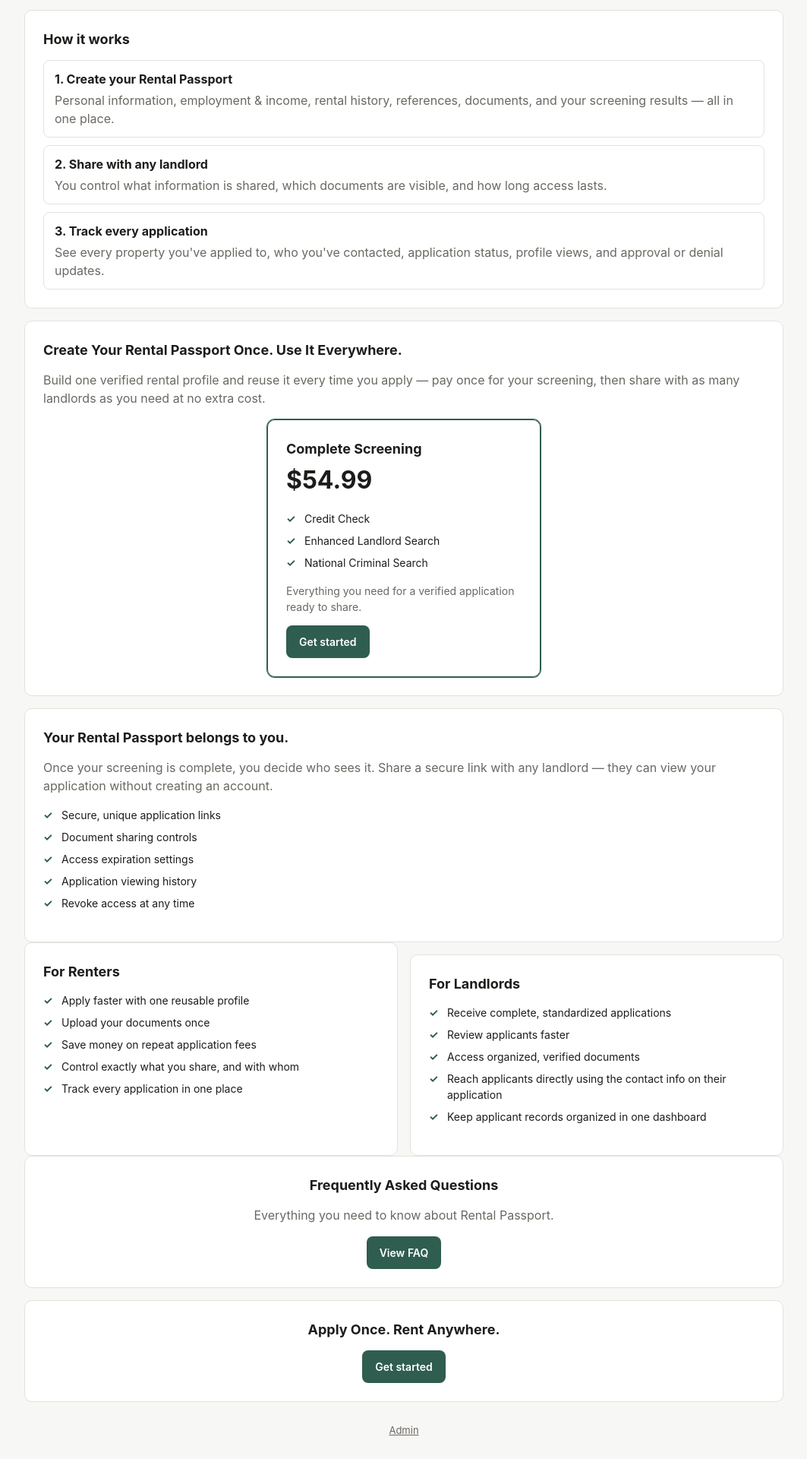
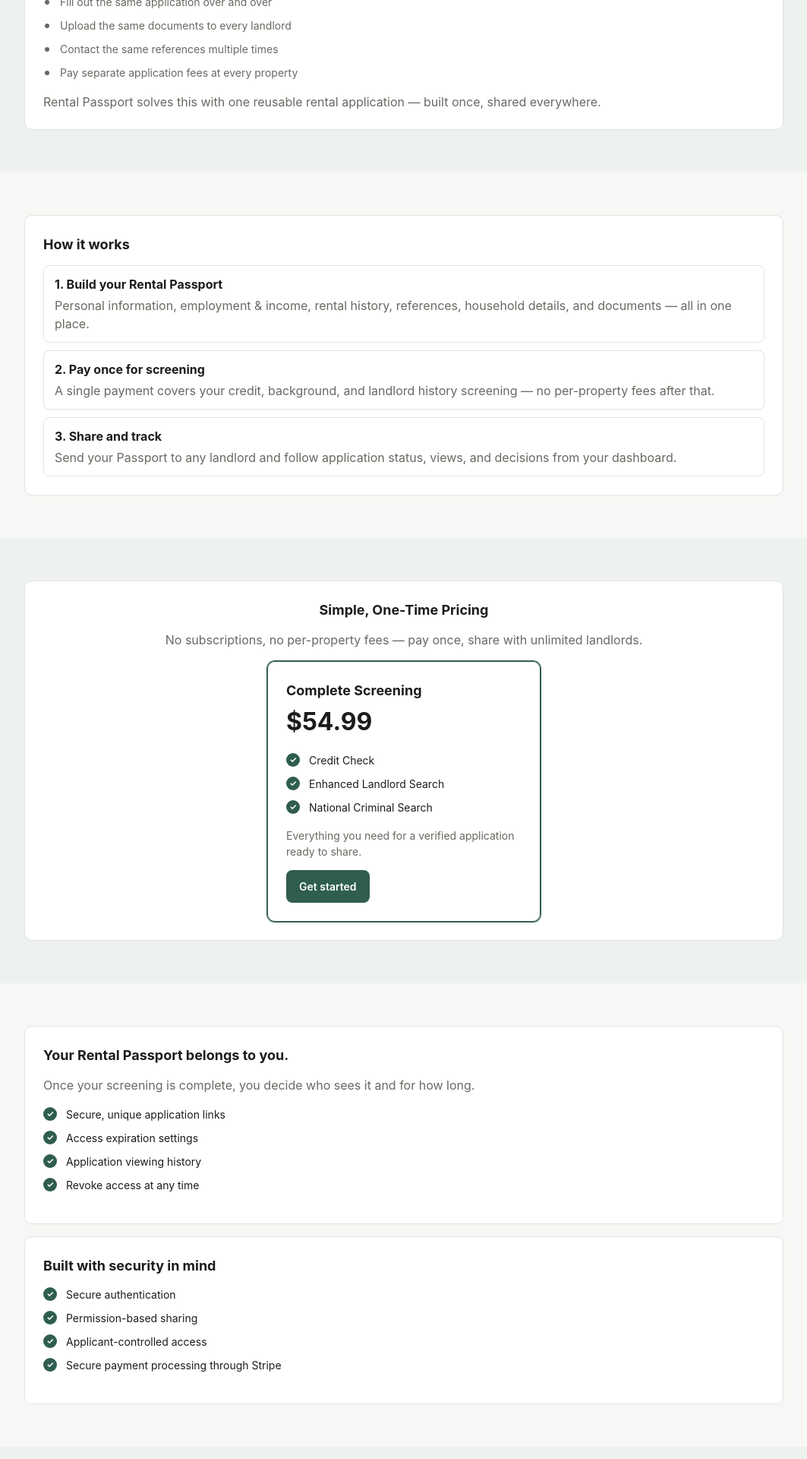
Before and after one commit to Pristinepropertysllc-source/rental-passport, a Next.js app: page / in a window 1280 px wide. Shown: the part 620-2540 px from the top of the page at 76% size, without its empty margins (108-1171 px from the left). Built offline with nearby package versions, Linux system fonts and the light colour scheme; no server answers.

Commit message:
Redesign landing page: section bands, icon lists, landlord CTA, legal pages, reduced repetition

```diff
--- a/app/globals.css
+++ b/app/globals.css
@@ -9,6 +9,7 @@
   --accent: #c98a4b;
   --danger: #b3423a;
   --ok: #2f6b3a;
+  --band-alt: #eef2ef;
   --radius: 10px;
 }
 
@@ -359,11 +360,11 @@ th {
   margin: 0 0 16px;
   padding: 0;
   display: grid;
-  gap: 8px;
+  gap: 10px;
 }
 
 .check-list li {
-  padding-left: 24px;
+  padding-left: 30px;
   position: relative;
   font-size: 14px;
 }
@@ -372,8 +373,84 @@ th {
   content: '✓';
   position: absolute;
   left: 0;
-  color: var(--brand);
+  top: 1px;
+  width: 18px;
+  height: 18px;
+  border-radius: 50%;
+  background: var(--brand);
+  color: #fff;
+  font-size: 11px;
   font-weight: 700;
+  line-height: 18px;
+  text-align: center;
+}
+
+/* For negative/problem framing where a green checkmark would be wrong */
+.problem-list {
+  list-style: none;
+  margin: 0 0 16px;
+  padding: 0;
+  display: grid;
+  gap: 10px;
+}
+
+.problem-list li {
+  padding-left: 22px;
+  position: relative;
+  font-size: 14px;
+  color: var(--ink-muted);
+}
+
+.problem-list li::before {
+  content: '';
+  position: absolute;
+  left: 2px;
+  top: 8px;
+  width: 6px;
+  height: 6px;
+  border-radius: 50%;
+  background: var(--ink-muted);
+}
+
+/* Landing page section bands */
+.lp-band {
+  padding: 56px 0;
+}
+
+.lp-band-alt {
+  background: var(--band-alt);
+}
+
+.landlord-cta {
+  border: 1px solid var(--brand);
+  background: var(--surface);
+  border-radius: var(--radius);
+  padding: 28px;
+  margin-top: 20px;
+  text-align: center;
+}
+
+.landlord-cta h3 {
+  margin: 0 0 8px;
+}
+
+.site-footer {
+  border-top: 1px solid var(--border);
+  padding: 28px 0;
+  text-align: center;
+}
+
+.site-footer-links {
+  display: flex;
+  justify-content: center;
+  gap: 20px;
+  flex-wrap: wrap;
+  margin-bottom: 8px;
+}
+
+.site-footer-links a {
+  font-size: 13px;
+  color: var(--ink-muted);
 }
 
 .pricing-card {
--- a/app/page.tsx
+++ b/app/page.tsx
@@ -5,14 +5,14 @@ import { redirect } from 'next/navigation';
 export default async function HomePage() {
   const user = await getCurrentUser();
   if (user) {
-    const destination =
-      user.role === 'TENANT' ? '/dashboard' : user.role === 'ADMIN' ? '/admin/tenants' : '/landlord/dashboard';
-    redirect(destination);
+    redirect(user.role === 'TENANT' ? '/dashboard' : '/landlord/dashboard');
   }
 
   return (
+    <div>
+      {/* Hero */}
+      <section className="lp-band">
         <div className="shell">
-      {/* Hero */}
           <div className="hero">
             <h1>Apply Once. Rent Anywhere.</h1>
             <p>
@@ -28,12 +28,16 @@ export default async function HomePage() {
               </Link>
             </div>
           </div>
+        </div>
+      </section>
 
       {/* Problem */}
+      <section className="lp-band lp-band-alt">
+        <div className="shell">
           <div className="card">
             <h2>The problem with renting today</h2>
             <p className="muted" style={{ marginTop: 0 }}>Right now, renters have to:</p>
-        <ul className="check-list">
+            <ul className="problem-list">
               <li>Fill out the same application over and over</li>
               <li>Upload the same documents to every landlord</li>
               <li>Contact the same references multiple times</li>
@@ -44,47 +48,55 @@ export default async function HomePage() {
               shared everywhere.
             </p>
           </div>
+        </div>
+      </section>
 
       {/* How it works */}
+      <section className="lp-band">
+        <div className="shell">
           <div className="card">
             <h2>How it works</h2>
             <div className="section-list">
               <div className="section-row" style={{ alignItems: 'flex-start' }}>
                 <div>
-              <strong>1. Create your Rental Passport</strong>
+                  <strong>1. Build your Rental Passport</strong>
                   <p className="muted" style={{ margin: '4px 0 0' }}>
                     Personal information, employment &amp; income, rental history, references,
-                documents, and your screening results &mdash; all in one place.
+                    household details, and documents &mdash; all in one place.
                   </p>
                 </div>
               </div>
               <div className="section-row" style={{ alignItems: 'flex-start' }}>
                 <div>
-              <strong>2. Share with any landlord</strong>
+                  <strong>2. Pay once for screening</strong>
                   <p className="muted" style={{ margin: '4px 0 0' }}>
-                You control what information is shared, which documents are visible, and how
-                long access lasts.
+                    A single payment covers your credit, background, and landlord history
+                    screening &mdash; no per-property fees after that.
                   </p>
                 </div>
               </div>
               <div className="section-row" style={{ alignItems: 'flex-start' }}>
                 <div>
-              <strong>3. Track every application</strong>
+                  <strong>3. Share and track</strong>
                   <p className="muted" style={{ margin: '4px 0 0' }}>
-                See every property you've applied to, who you've contacted, application
-                status, profile views, and approval or denial updates.
+                    Send your Passport to any landlord and follow application status, views, and
+                    decisions from your dashboard.
                   </p>
                 </div>
               </div>
             </div>
           </div>
+        </div>
+      </section>
 
       {/* Pricing */}
-      <div className="card" id="pricing">
-        <h2>Create Your Rental Passport Once. Use It Everywhere.</h2>
-        <p className="muted" style={{ marginTop: 0 }}>
-          Build one verified rental profile and reuse it every time you apply &mdash; pay once
-          for your screening, then share with as many landlords as you need at no extra cost.
+      <section className="lp-band lp-band-alt" id="pricing">
+        <div className="shell">
+          <div className="card">
+            <h2 style={{ textAlign: 'center' }}>Simple, One-Time Pricing</h2>
+            <p className="muted" style={{ textAlign: 'center', marginTop: 0 }}>
+              No subscriptions, no per-property fees &mdash; pay once, share with unlimited
+              landlords.
             </p>
             <div style={{ display: 'flex', justifyContent: 'center' }}>
               <div className="pricing-card pricing-card-highlight" style={{ maxWidth: 360, width: '100%' }}>
@@ -104,24 +116,40 @@ export default async function HomePage() {
               </div>
             </div>
           </div>
+        </div>
+      </section>
 
       {/* Trust and sharing */}
+      <section className="lp-band">
+        <div className="shell">
           <div className="card">
             <h2>Your Rental Passport belongs to you.</h2>
             <p className="muted" style={{ marginTop: 0 }}>
-          Once your screening is complete, you decide who sees it. Share a secure link with any
-          landlord &mdash; they can view your application without creating an account.
+              Once your screening is complete, you decide who sees it and for how long.
             </p>
             <ul className="check-list">
               <li>Secure, unique application links</li>
-          <li>Document sharing controls</li>
               <li>Access expiration settings</li>
               <li>Application viewing history</li>
               <li>Revoke access at any time</li>
             </ul>
           </div>
 
+          <div className="card">
+            <h2>Built with security in mind</h2>
+            <ul className="check-list">
+              <li>Secure authentication</li>
+              <li>Permission-based sharing</li>
+              <li>Applicant-controlled access</li>
+              <li>Secure payment processing through Stripe</li>
+            </ul>
+          </div>
+        </div>
+      </section>
+
       {/* Audience sections */}
+      <section className="lp-band lp-band-alt">
+        <div className="shell">
           <div className="grid-2">
             <div className="card">
               <h2>For Renters</h2>
@@ -145,7 +173,26 @@ export default async function HomePage() {
             </div>
           </div>
 
+          <div className="landlord-cta">
+            <h3>For Landlords &amp; Property Managers</h3>
+            <p className="muted" style={{ marginTop: 0 }}>
+              Receive organized rental applications, review applicant information, and simplify
+              your rental screening workflow.
+            </p>
+            <p className="muted" style={{ fontSize: 14 }}>
+              Send prospective applicants a direct link to apply &mdash; no back-and-forth
+              paperwork.
+            </p>
+            <Link className="btn btn-primary" href="/register">
+              For Landlords
+            </Link>
+          </div>
+        </div>
+      </section>
+
       {/* FAQ teaser */}
+      <section className="lp-band">
+        <div className="shell">
           <div className="card" style={{ textAlign: 'center' }}>
             <h2>Frequently Asked Questions</h2>
             <p className="muted" style={{ marginTop: 0 }}>
@@ -155,21 +202,36 @@ export default async function HomePage() {
               View FAQ
             </Link>
           </div>
+        </div>
+      </section>
 
+      {/* Closing CTA */}
+      <section className="lp-band lp-band-alt">
+        <div className="shell">
           <div className="card" style={{ textAlign: 'center' }}>
-        <h2>Apply Once. Rent Anywhere.</h2>
+            <h2>Ready to build your Rental Passport?</h2>
+            <p className="muted" style={{ marginTop: 0 }}>Apply once. Rent anywhere.</p>
             <div className="hero-actions" style={{ marginTop: 14 }}>
               <a className="btn btn-primary" href="#pricing">
                 Get started
               </a>
             </div>
           </div>
+        </div>
+      </section>
 
-      <div style={{ textAlign: 'center', padding: '24px 0' }}>
-        <Link href="/login" className="muted" style={{ fontSize: 13 }}>
-          Admin
-        </Link>
+      {/* Footer */}
+      <footer className="site-footer">
+        <div className="site-footer-links">
+          <Link href="/privacy">Privacy Policy</Link>
+          <Link href="/terms">Terms of Service</Link>
+          <Link href="/faq">FAQ</Link>
+          <Link href="/login">Admin</Link>
         </div>
+        <p className="muted" style={{ fontSize: 12, margin: 0 }}>
+          &copy; {new Date().getFullYear()} Rental Passport
+        </p>
+      </footer>
     </div>
   );
 }
--- /dev/null
+++ b/app/privacy/page.tsx
@@ -0,0 +1,66 @@
+import Link from 'next/link';
+
+export default function PrivacyPage() {
+  return (
+    <div className="shell" style={{ paddingTop: 40, paddingBottom: 60, maxWidth: 760 }}>
+      <Link href="/" className="muted" style={{ fontSize: 13 }}>
+        &larr; Back to homepage
+      </Link>
+
+      <div className="card" style={{ marginTop: 16 }}>
+        <div
+          style={{
+            background: '#fbf3e3',
+            border: '1px solid var(--accent)',
+            borderRadius: 8,
+            padding: '12px 16px',
+            fontSize: 13,
+            marginBottom: 20
+          }}
+        >
+          <strong>Draft placeholder.</strong> This page has not yet been reviewed by an attorney.
+          Replace this content with a policy reviewed for your jurisdiction before relying on it.
+        </div>
+
+        <h1>Privacy Policy</h1>
+        <p className="muted">Last updated: {new Date().toLocaleDateString()}</p>
+
+        <h2 style={{ fontSize: 18 }}>Information we collect</h2>
+        <p>
+          To build your Rental Passport and process rental screening, we collect information you
+          provide directly, including your name, contact details, date of birth, address history,
+          Social Security number, employment and income information, rental history, references,
+          household information, and documents you upload (such as government ID, pay stubs, and
+          bank statements).
+        </p>
+
+        <h2 style={{ fontSize: 18 }}>How we use your information</h2>
+        <p>
+          We use your information to build your Rental Passport, process payment for screening
+          services, and share your application with landlords you choose to share it with. Payment
+          is processed securely through Stripe; we do not store your full payment card details.
+        </p>
+
+        <h2 style={{ fontSize: 18 }}>Who can see your information</h2>
+        <p>
+          Your Rental Passport is only visible to you, to landlords you explicitly share it with
+          via a secure link, and to authorized Rental Passport staff who may assist with your
+          screening or account. You can revoke a landlord&apos;s access at any time.
+        </p>
+
+        <h2 style={{ fontSize: 18 }}>Data retention</h2>
+        <p>
+          We retain your information for as long as your account is active or as needed to provide
+          you services. Contact us if you would like to request deletion of your account or
+          personal information.
+        </p>
+
+        <h2 style={{ fontSize: 18 }}>Contact us</h2>
+        <p>
+          Questions about this policy can be sent to{' '}
+          <a href="mailto:support@myrentalpassport.net">support@myrentalpassport.net</a>.
+        </p>
+      </div>
+    </div>
+  );
+}
--- /dev/null
+++ b/app/terms/page.tsx
@@ -0,0 +1,65 @@
+import Link from 'next/link';
+
+export default function TermsPage() {
+  return (
+    <div className="shell" style={{ paddingTop: 40, paddingBottom: 60, maxWidth: 760 }}>
+      <Link href="/" className="muted" style={{ fontSize: 13 }}>
+        &larr; Back to homepage
+      </Link>
+
+      <div className="card" style={{ marginTop: 16 }}>
+        <div
+          style={{
+            background: '#fbf3e3',
+            border: '1px solid var(--accent)',
+            borderRadius: 8,
+            padding: '12px 16px',
+            fontSize: 13,
+            marginBottom: 20
+          }}
+        >
+          <strong>Draft placeholder.</strong> This page has not yet been reviewed by an attorney.
+          Replace this content with terms reviewed for your jurisdiction before relying on it.
+        </div>
+
+        <h1>Terms of Service</h1>
+        <p className="muted">Last updated: {new Date().toLocaleDateString()}</p>
+
+        <h2 style={{ fontSize: 18 }}>Using Rental Passport</h2>
+        <p>
+          Rental Passport lets renters build a reusable rental application and share it with
+          landlords. By creating an account, you agree to provide accurate information and to use
+          the service only for its intended purpose.
+        </p>
+
+        <h2 style={{ fontSize: 18 }}>No guarantee of approval</h2>
+        <p>
+          Rental Passport does not guarantee that you will be approved for any rental property.
+          Each landlord makes their own independent decision based on their own criteria and
+          applicable law.
+        </p>
+
+        <h2 style={{ fontSize: 18 }}>Payments</h2>
+        <p>
+          Screening payments are processed securely through Stripe. Pricing shown at checkout is
+          the price you will be charged. Refund requests can be sent to support.
+        </p>
+
+        <h2 style={{ fontSize: 18 }}>Accounts</h2>
+        <p>
+          You are responsible for maintaining the confidentiality of your account credentials.
+          Landlords may create an account to manage applicants they receive through the platform.
+        </p>
+
+        <h2 style={{ fontSize: 18 }}>Changes to these terms</h2>
+        <p>We may update these terms from time to time. Continued use of Rental Passport after changes means you accept the updated terms.</p>
+
+        <h2 style={{ fontSize: 18 }}>Contact us</h2>
+        <p>
+          Questions about these terms can be sent to{' '}
+          <a href="mailto:support@myrentalpassport.net">support@myrentalpassport.net</a>.
+        </p>
+      </div>
+    </div>
+  );
+}
```
Lines whose indentation alone changed are shown as unchanged.
